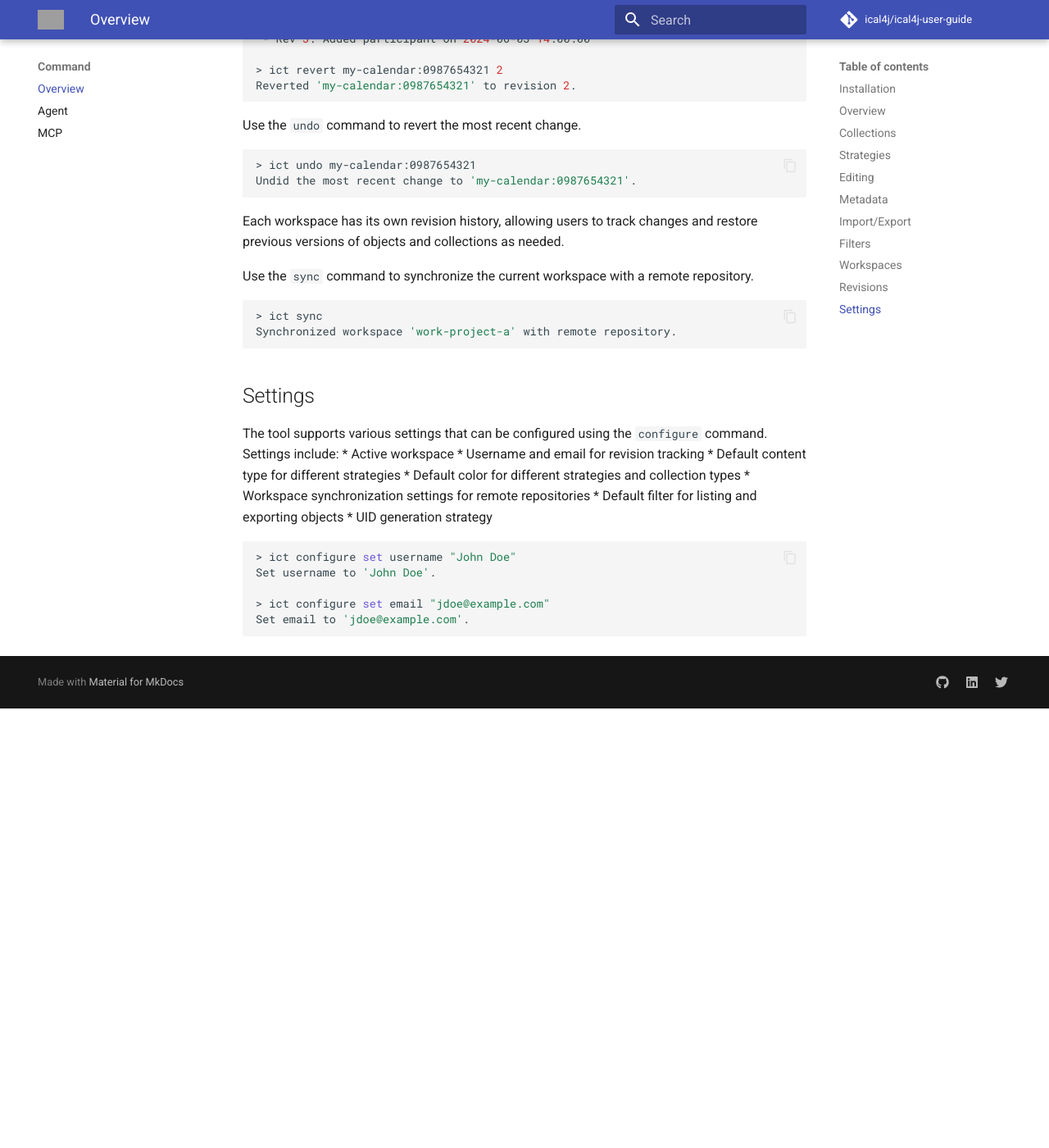
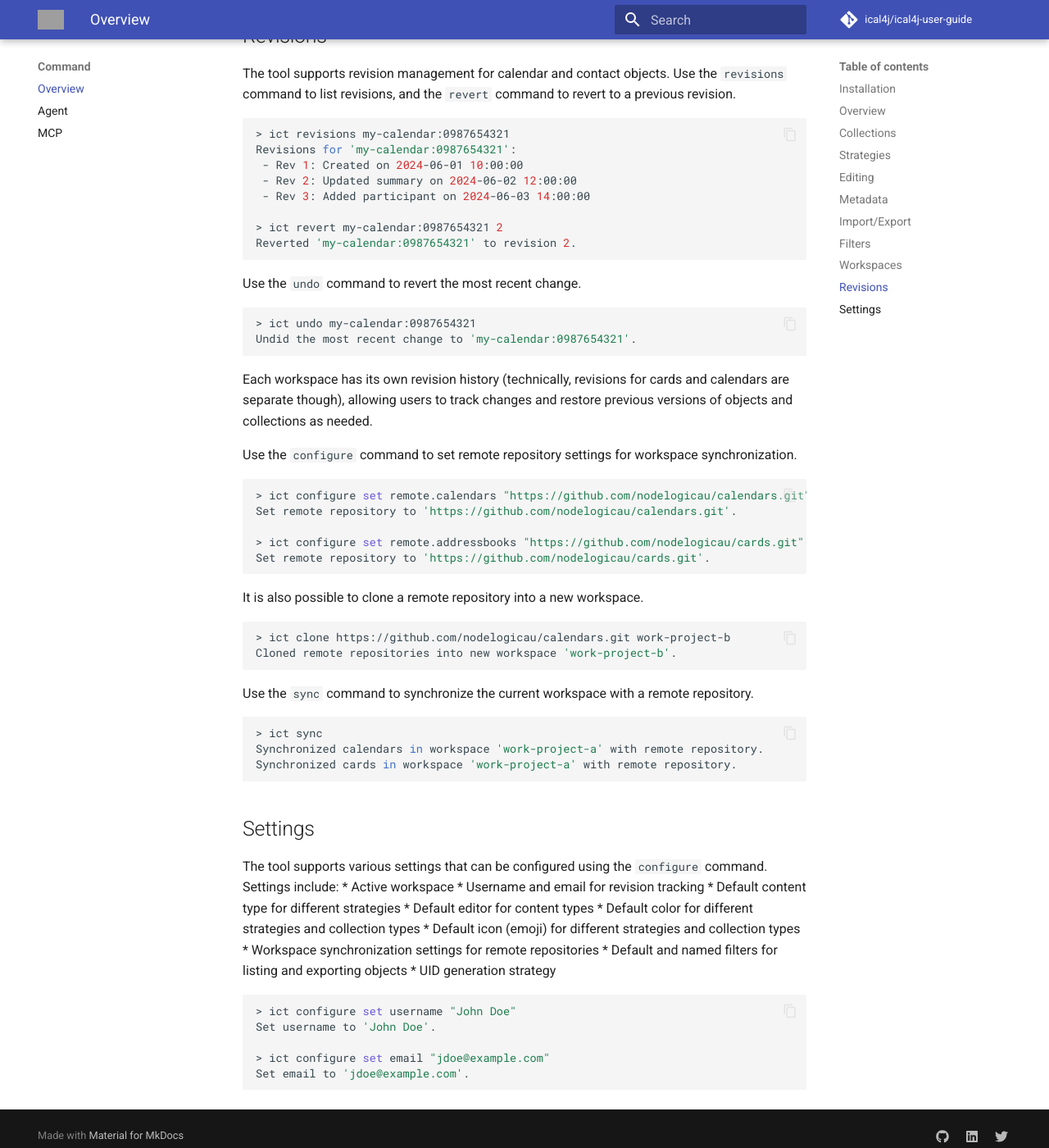
Before and after one commit to ical4j/ical4j-user-guide, an MkDocs documentation site: the page built from docs/command/index.md, in a window 1280 px wide and 1400 px high, scrolled down 7746 px. Shown: the whole window at 82% size. Built offline with MkDocs 1.6.1 and Material for MkDocs 9.7.7, drawn with Linux system fonts in a browser that asks for light colours; comment, search, counter and statistics services are not loaded; before the commit the page ends 8610 px from its top, so only the background shows below that; some of the changed text lies outside the part shown; grey boxes are pictures that could not be loaded.

Commit message:
Add named filters and remote repository configuration examples to index.md

````diff
--- a/docs/command/index.md
+++ b/docs/command/index.md
@@ -326,6 +326,17 @@
 - UID: 1122334455, Summary: "Client Presentation", Start: 2024-07-03T14:00:00
 ```
 
+You can also create named filters using the `configure` command.
+
+```shell
+> ict configure set filter "upcoming-events=status=confirmed;start>now"
+Set named filter 'upcoming-events' to 'status=confirmed;start>now'.
+> ict ls my-calendar -filter "upcoming-events"
+Found 2 upcoming confirmed events in collection 'my-calendar':
+- UID: 1234567890, Summary: "Project Kickoff", Start: 2024-07-02T09:00:00
+- UID: 1122334455, Summary: "Client Presentation", Start: 2024-07-03T14:00:00
+```
+
 
 As a convenience you can also filter by strategy type using a shorthand syntax.
 
@@ -384,14 +395,34 @@
 Undid the most recent change to 'my-calendar:0987654321'.
 ```
 
-Each workspace has its own revision history, allowing users to track changes and restore previous versions
+Each workspace has its own revision history (technically, revisions for cards and calendars are separate though),
+allowing users to track changes and restore previous versions
 of objects and collections as needed.
+
+Use the `configure` command to set remote repository settings for workspace synchronization.
+
+```shell
+> ict configure set remote.calendars "https://github.com/nodelogicau/calendars.git"
+Set remote repository to 'https://github.com/nodelogicau/calendars.git'.
+
+> ict configure set remote.addressbooks "https://github.com/nodelogicau/cards.git"
+Set remote repository to 'https://github.com/nodelogicau/cards.git'.
+```
+
+It is also possible to clone a remote repository into a new workspace.
+
+```shell
+> ict clone https://github.com/nodelogicau/calendars.git work-project-b
+Cloned remote repositories into new workspace 'work-project-b'.
+```
+
 
 Use the `sync` command to synchronize the current workspace with a remote repository.
 
 ```shell
 > ict sync
-Synchronized workspace 'work-project-a' with remote repository.
+Synchronized calendars in workspace 'work-project-a' with remote repository.
+Synchronized cards in workspace 'work-project-a' with remote repository.
 ```
 
 
@@ -400,9 +431,11 @@
 * Active workspace
 * Username and email for revision tracking
 * Default content type for different strategies
+* Default editor for content types
 * Default color for different strategies and collection types
+* Default icon (emoji) for different strategies and collection types
 * Workspace synchronization settings for remote repositories
-* Default filter for listing and exporting objects
+* Default and named filters for listing and exporting objects
 * UID generation strategy
 
 ```shell
````
Also changed, not shown: other parts of docs/command/index.md (+1 -1 lines), docs/index.md (+10 -0 lines).
